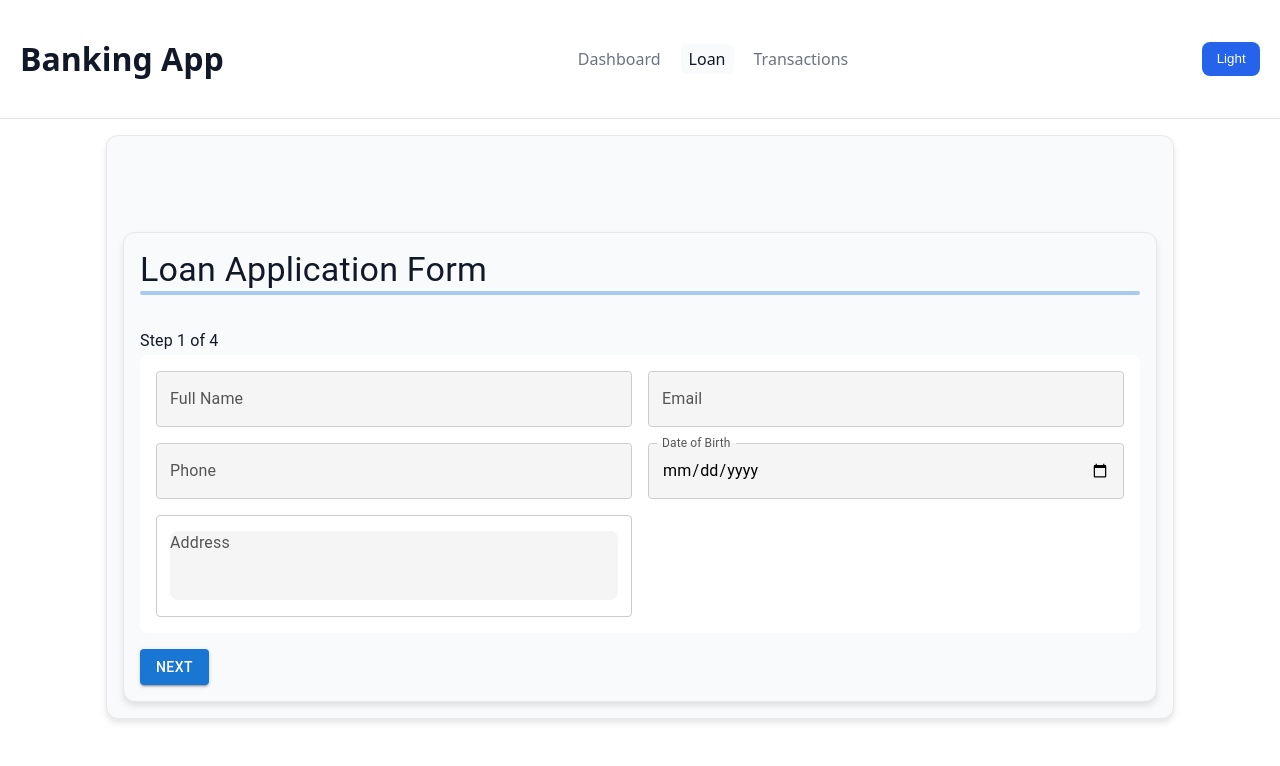
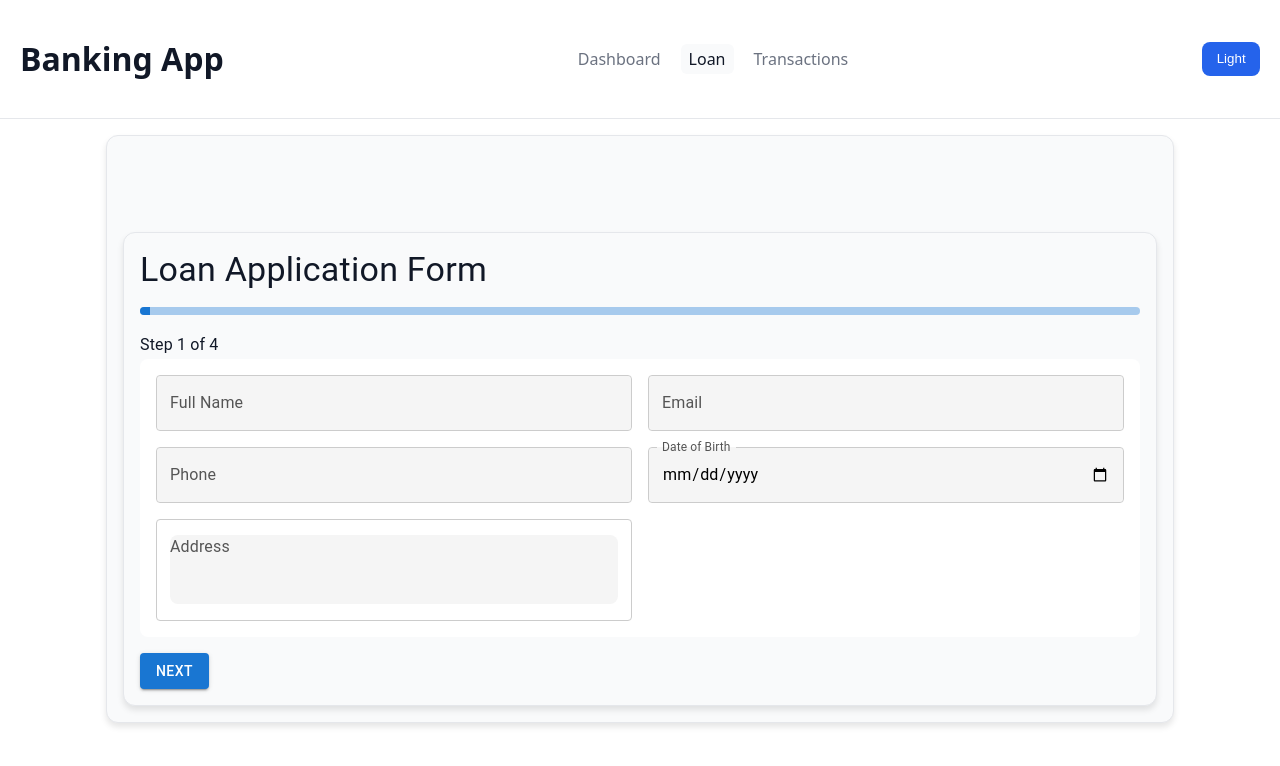
Before and after one commit to Suraj-Gemini/Banking, a React (Vite) app: page /loan in a window 1280 px wide. Shown: the top 766 px of the page. Built offline with nearby package versions, Linux system fonts and the light colour scheme.

Commit message:
Added Progress Bar

```diff
--- a/src/pages/Loan/LoanForm.tsx
+++ b/src/pages/Loan/LoanForm.tsx
@@ -89,6 +89,19 @@ export default function LoanForm() {
     navigate('/');   // Go back to Dashboard
   };
 
+  function ProgressBar({ progress }: { progress: number }) {
+  return (
+    <Box sx={{ width: '100%', marginTop: 2, marginBottom: 2 }} aria-label="Form completion">
+      <LinearProgress
+        variant="determinate"
+        value={progress}
+        sx={{ height: 8, borderRadius: 4 }}
+      />
+    </Box>
+  );
+}
+
+
   return (
     //<Container maxWidth="md" className="md">
      // <div className="page-wrapper">
@@ -97,8 +110,8 @@ export default function LoanForm() {
           <Typography variant="h4" className="form-title">
             Loan Application Form
           </Typography>
+<ProgressBar progress={progress} />
 
-          <LinearProgress variant="determinate" value={progress} className="progress" />
           <Typography variant="subtitle1" className="step-title">
             Step {step} of 4
           </Typography>
```
